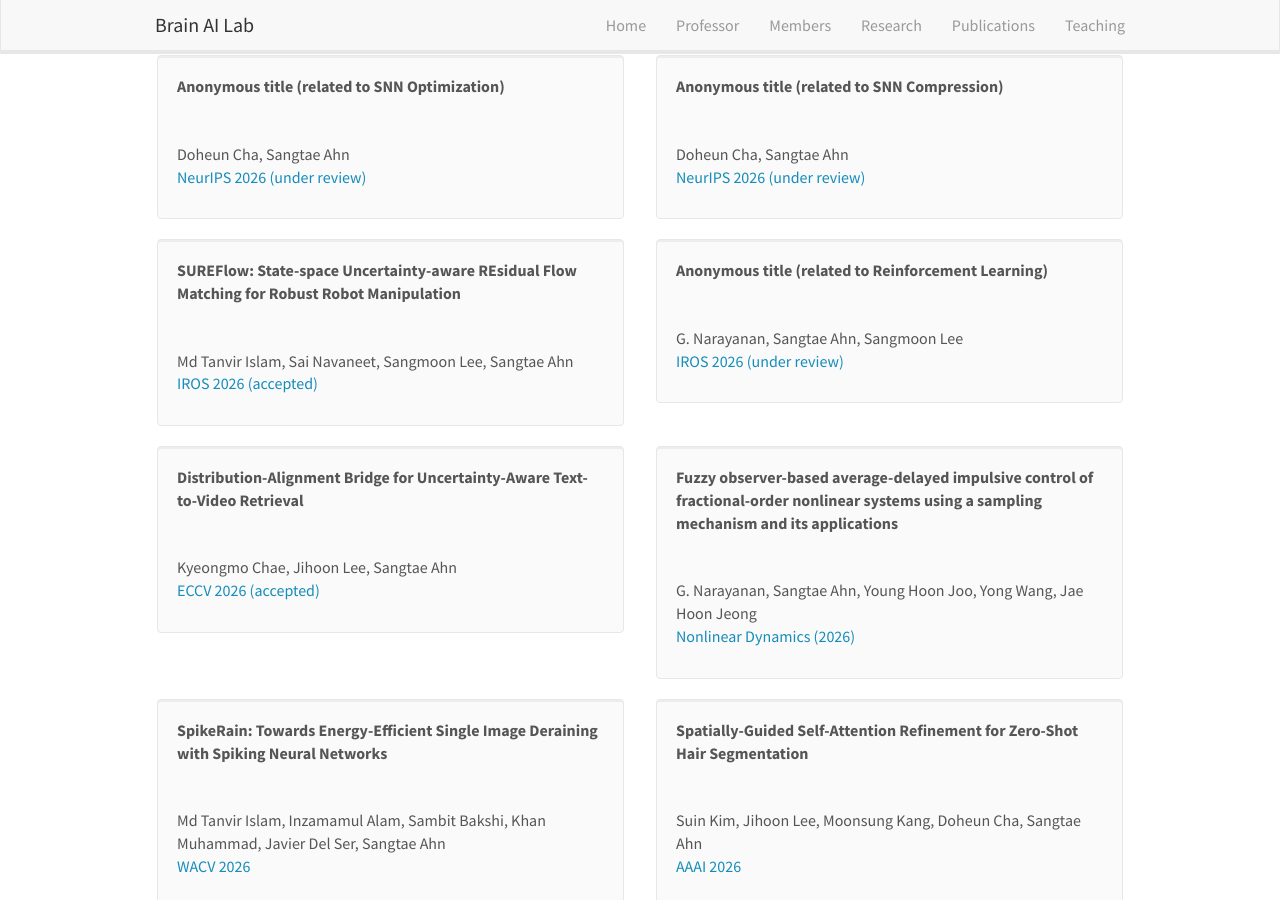
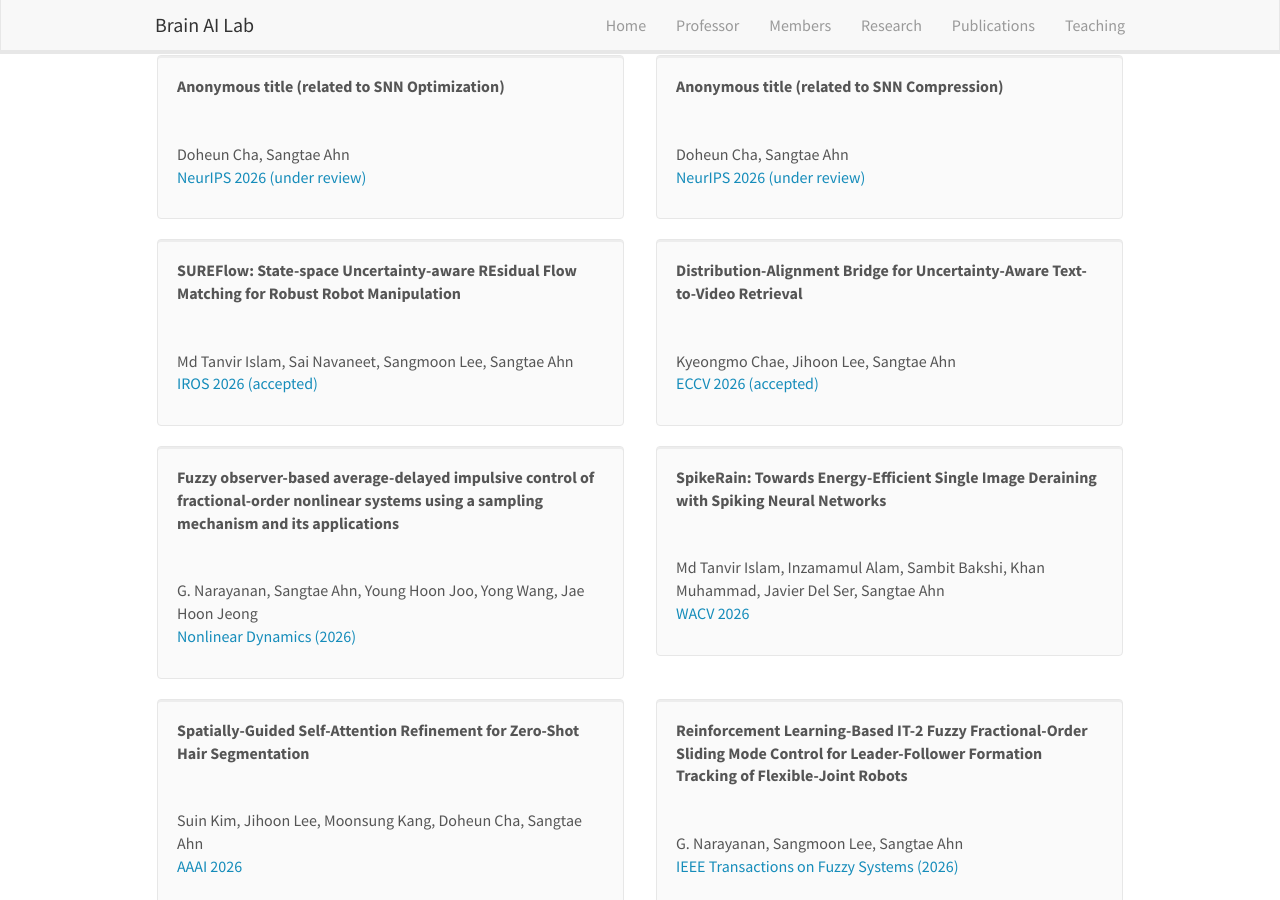
Before and after one commit to KNU-BrainAI/knu-brainai.github.io, a Jekyll site: the page built from _pages/publications.md, in a window 1280 px wide and 900 px high, scrolled down 616 px. Built offline with Jekyll 4.4.1, drawn with Linux system fonts in a browser that asks for light colours; nearby versions of some CDN libraries.

Commit message:
Update publist.yml

```diff
--- a/_data/publist.yml
+++ b/_data/publist.yml
@@ -46,13 +46,6 @@
   link:
     url: https://2026.ieee-iros.org/
     display: IROS 2026 (accepted)
-
-- title: "Anonymous title (related to Reinforcement Learning)"
-  image: blank.png
-  authors: G. Narayanan, Sangtae Ahn, Sangmoon Lee
-  link:
-    url: https://2026.ieee-iros.org/
-    display: IROS 2026 (under review)
 
 - title: "Distribution-Alignment Bridge for Uncertainty-Aware Text-to-Video Retrieval"
   image: blank.png
```
